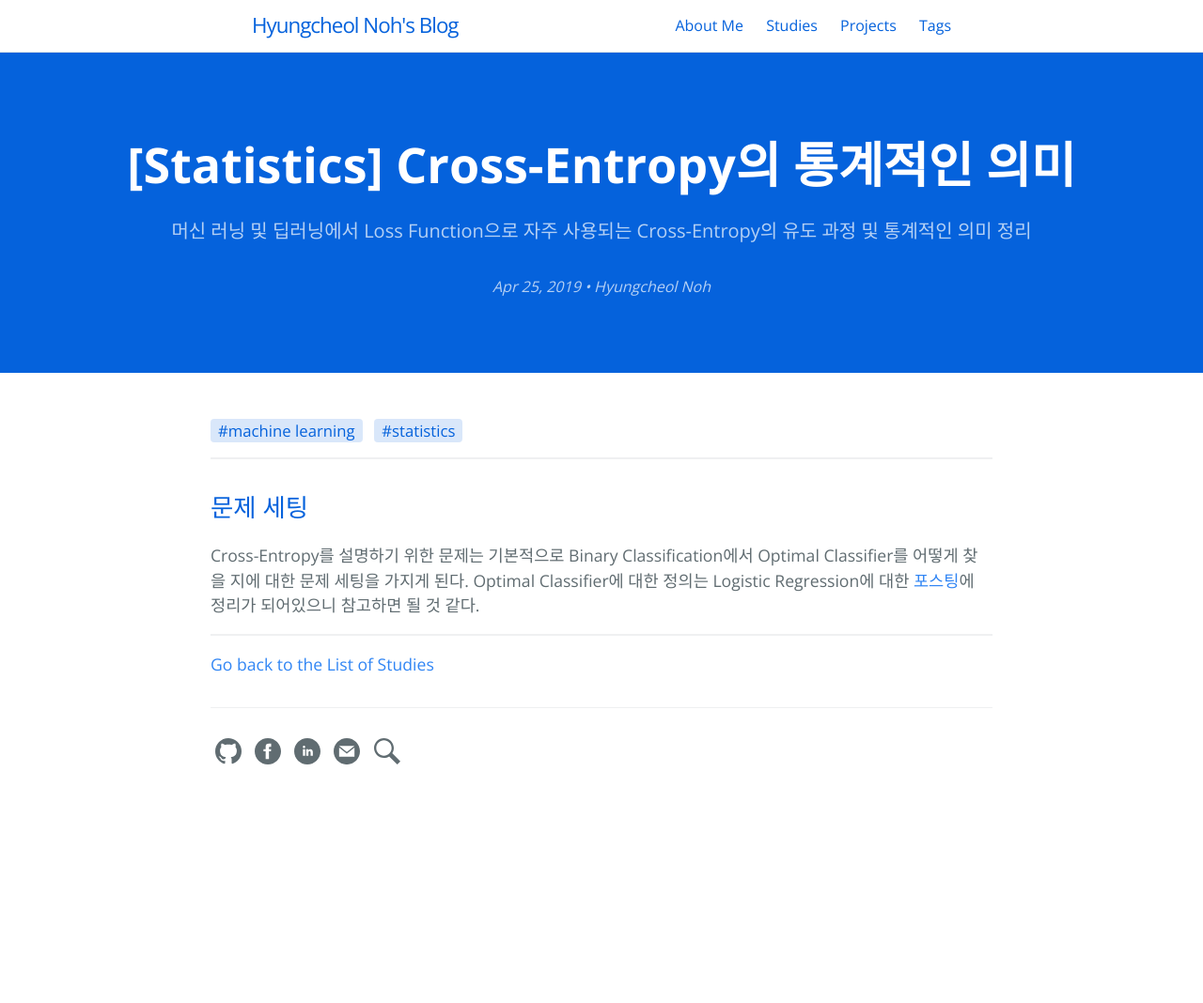
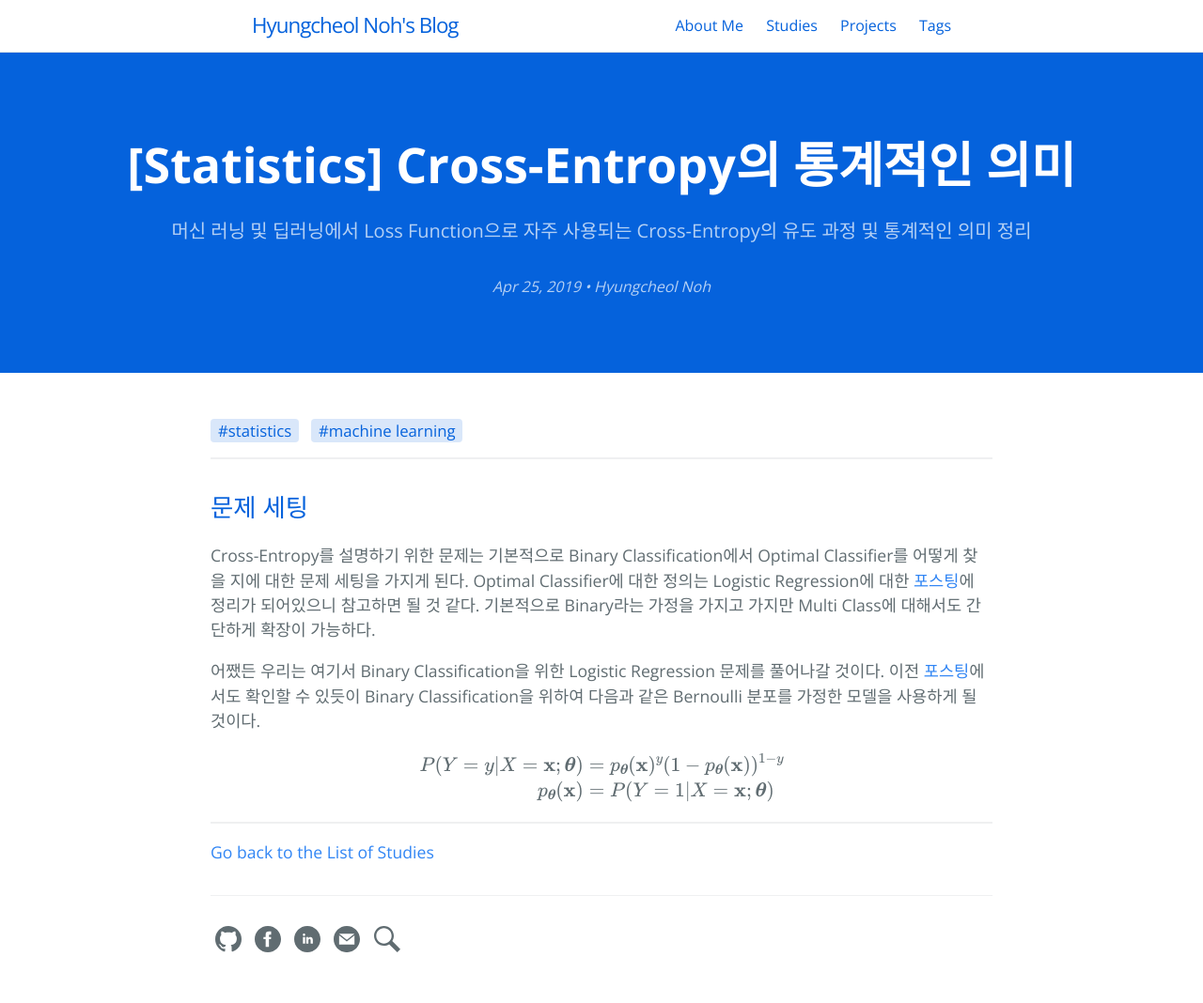
Before and after one commit to hcnoh/hcnoh.github.io, a Jekyll site: the page built from _posts/2019-06-03-cross-entropy.md, in a window 1280 px wide. Shown: the whole page at 94% size. Built offline with Jekyll 4.4.1, drawn with Linux system fonts in a browser that asks for light colours; formulas are drawn with MathJax 3; comment, search, counter and statistics services are not loaded; before the commit the page ends 900 px from its top, so only the background shows below that.

Commit message:
Update 2019-06-03-cross-entropy.md

```diff
--- a/_posts/2019-06-03-cross-entropy.md
+++ b/_posts/2019-06-03-cross-entropy.md
@@ -7,12 +7,23 @@ tagline: "머신 러닝 및 딥러닝에서 Loss Function으로 자주 사용되
 categories:
 - Statistics
 tags:
+- statistics
 - machine learning
-- statistics
 image: /thumbnail-mobile.png
 author: "Hyungcheol Noh"
 permalink: /2019-06-03-cross-entropy
 ---
 
 ## 문제 세팅
-Cross-Entropy를 설명하기 위한 문제는 기본적으로 Binary Classification에서 Optimal Classifier를 어떻게 찾을 지에 대한 문제 세팅을 가지게 된다. Optimal Classifier에 대한 정의는 Logistic Regression에 대한 [포스팅](https://hcnoh.github.io/2019-04-25-logistic-regression-and-naive-bayes)에 정리가 되어있으니 참고하면 될 것 같다.
+Cross-Entropy를 설명하기 위한 문제는 기본적으로 Binary Classification에서 Optimal Classifier를 어떻게 찾을 지에 대한 문제 세팅을 가지게 된다. Optimal Classifier에 대한 정의는 Logistic Regression에 대한 [포스팅](https://hcnoh.github.io/2019-04-25-logistic-regression-and-naive-bayes)에 정리가 되어있으니 참고하면 될 것 같다. 기본적으로 Binary라는 가정을 가지고 가지만 Multi Class에 대해서도 간단하게 확장이 가능하다.
+
+어쨌든 우리는 여기서 Binary Classification을 위한 Logistic Regression 문제를 풀어나갈 것이다. 이전 [포스팅](https://hcnoh.github.io/2019-04-25-logistic-regression-and-naive-bayes)에서도 확인할 수 있듯이 Binary Classification을 위하여 다음과 같은 Bernoulli 분포를 가정한 모델을 사용하게 될 것이다.
+
+$$
+\begin{align*}
+P(Y=y \vert X=\mathbf{x};\boldsymbol{\theta})
+& = p_{\boldsymbol{\theta}}(\mathbf{x})^y(1−p_{\boldsymbol{\theta}}(\mathbf{x}))^{1−y} \\
+p_{\boldsymbol{\theta}}(\mathbf{x})
+& = P(Y=1\vert X=\mathbf{x};\boldsymbol{\theta})
+\end{align*}
+$$
```
